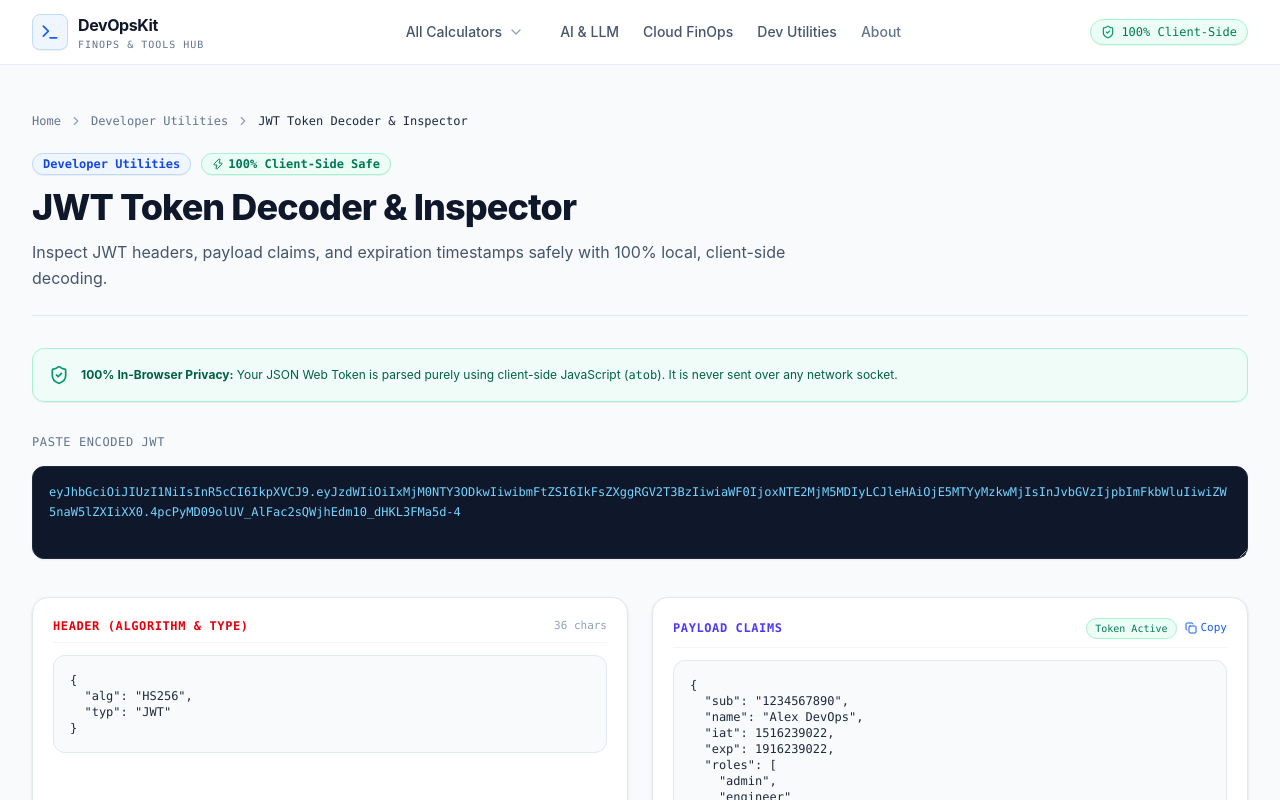
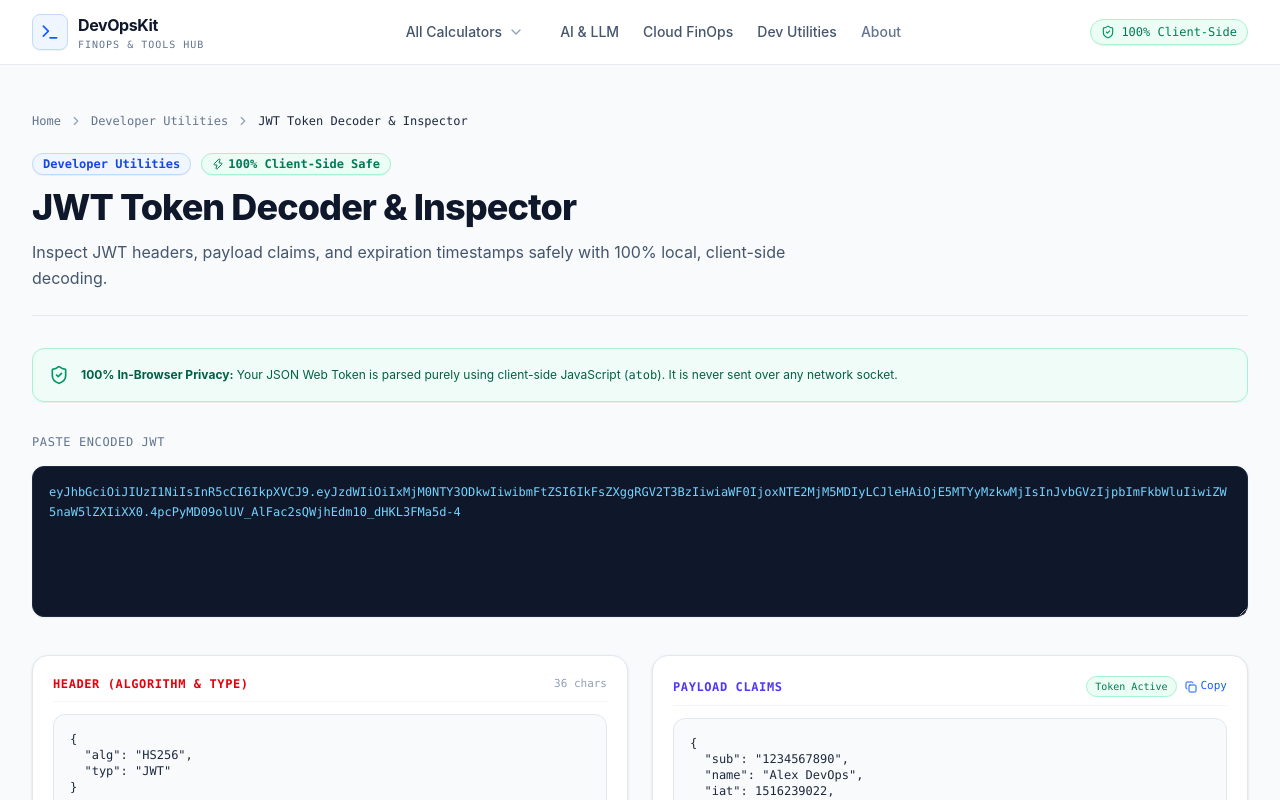
Before and after one commit to haseeb0505/devopskit, a Next.js app: page /tools/jwt-decoder-inspector in a window 1280 px wide. Shown: the top 800 px of the page. Built offline with nearby package versions, Linux system fonts and the light colour scheme.

Commit message:
style: increase text box size and add vertical resize for JWT and JSON tools

```diff
--- a/src/components/tools/JsonPayloadSizeCalculator.tsx
+++ b/src/components/tools/JsonPayloadSizeCalculator.tsx
@@ -187,10 +187,10 @@ export default function JsonPayloadSizeCalculator() {
           </div>
 
           <textarea
-            rows={12}
+            rows={18}
             value={jsonInput}
             onChange={(e) => setJsonInput(e.target.value)}
-            className="w-full bg-slate-900 border border-slate-800 rounded-xl p-4 font-mono text-xs text-sky-300 focus:outline-none focus:border-blue-500 leading-relaxed shadow-xs"
+            className="w-full min-h-[380px] bg-slate-900 border border-slate-800 rounded-xl p-4 font-mono text-xs text-sky-300 focus:outline-none focus:border-blue-500 leading-relaxed shadow-xs resize-y"
           />
         </div>
 
--- a/src/components/tools/JwtDecoder.tsx
+++ b/src/components/tools/JwtDecoder.tsx
@@ -63,11 +63,11 @@ export default function JwtDecoder() {
           Paste Encoded JWT
         </label>
         <textarea
-          rows={3}
+          rows={6}
           value={jwtString}
           onChange={(e) => setJwtString(e.target.value)}
           placeholder="eyJhbGciOi..."
-          className="w-full bg-slate-900 border border-slate-800 rounded-xl p-4 font-mono text-xs text-sky-300 focus:outline-none focus:border-blue-500 leading-relaxed shadow-xs"
+          className="w-full min-h-[140px] bg-slate-900 border border-slate-800 rounded-xl p-4 font-mono text-xs text-sky-300 focus:outline-none focus:border-blue-500 leading-relaxed shadow-xs resize-y"
         />
       </div>
 
```
